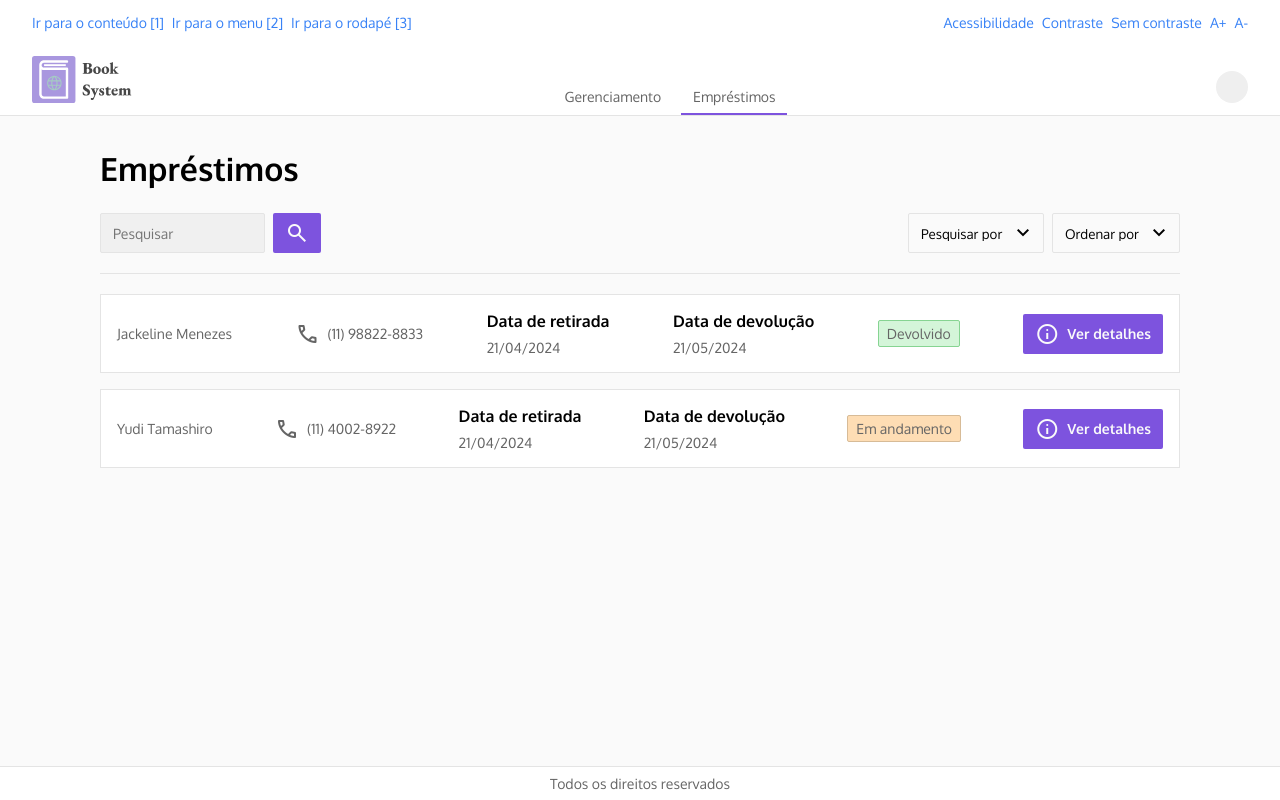
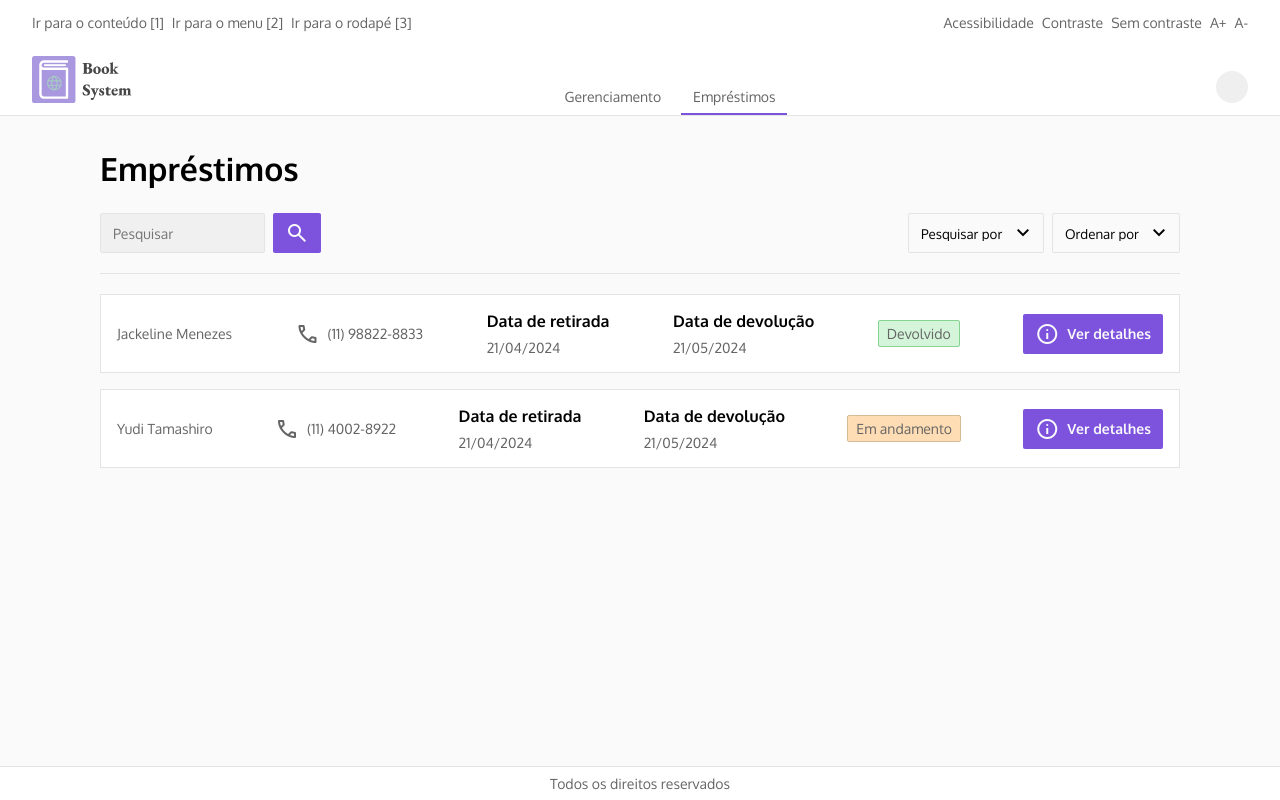
Before and after one commit to JV-projects/BookSystem, a React (Vite) app in the folder BookSystemFront/: page /emprestimos in a window 1280 px wide. Built offline with nearby package versions, Linux system fonts and the light colour scheme.

Commit message:
BarraAcessibilidade | Correção de cores e efeitos

```diff
--- a/BookSystemFront/src/components/global/BarraAcessibilidade/styles.module.css
+++ b/BookSystemFront/src/components/global/BarraAcessibilidade/styles.module.css
@@ -22,10 +22,6 @@
 }
 
 .link, .botao {
-    color: var(--link-color);
+    color: var(--text-color);
     font-size: 0.875rem;
 }
-
-.link:hover, .botao:hover {
-    text-decoration: underline;
-}
```
